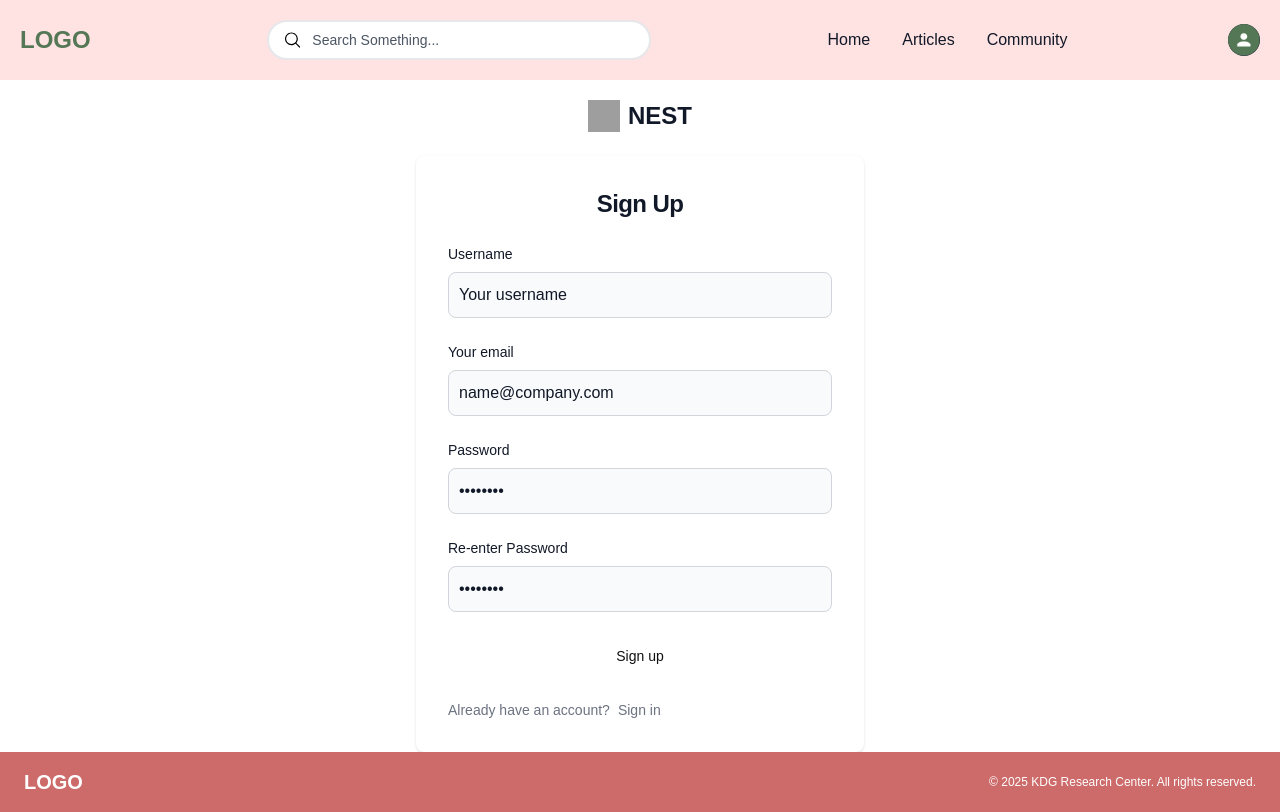
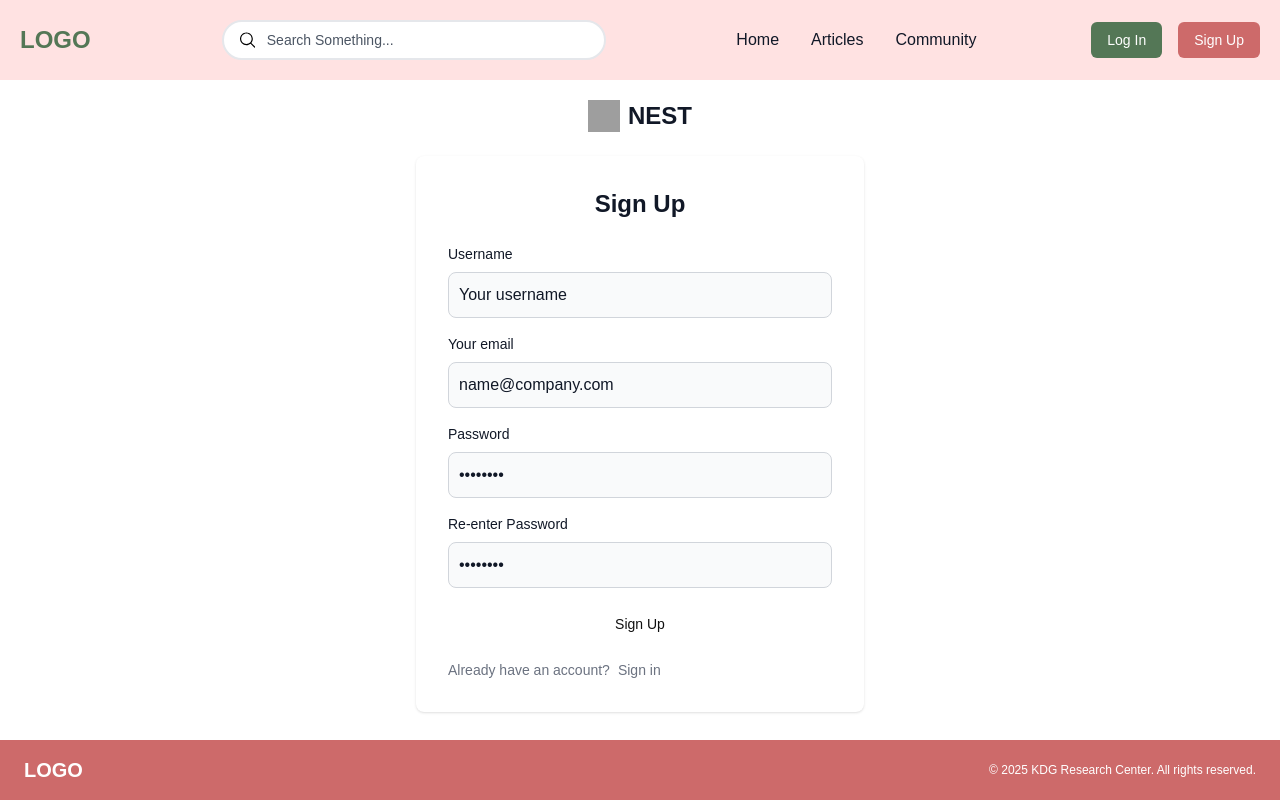
Before and after one commit to KdG-BCIT-ISSP/nest-client, a Next.js app: page /auth/signup in a window 1280 px wide. Built offline with nearby package versions, Linux system fonts and the light colour scheme; grey boxes are pictures that could not be loaded.

Commit message:
[NEST-FE-11] Connect signup api to frontend

```diff
--- /dev/null
+++ b/app/api/auth/join/route.ts
@@ -0,0 +1,23 @@
+// api/auth/register/route.ts
+import axios from "axios";
+
+export const join = async (
+  username: string,
+  email: string,
+  password: string
+) => {
+  try {
+    const response = await axios.post("/api/member/join", {
+      username,
+      email,
+      password,
+    });
+    return response.data;
+  } catch (error: unknown) {
+    if (axios.isAxiosError(error) && error.response) {
+      throw new Error(error.response.data?.message || "Sign up failed");
+    } else {
+      throw new Error("Sign up failed");
+    }
+  }
+};
--- a/app/auth/signup/page.tsx
+++ b/app/auth/signup/page.tsx
@@ -1,24 +1,64 @@
 "use client";
 
-import { useEffect, useState } from "react";
+import { useState } from "react";
 import Image from "next/image";
+import Link from "next/link";
+import { join } from "@/app/api/auth/join/route";
 
 export default function SignupPage() {
-  const [loading, setLoading] = useState(true);
+  const [formData, setFormData] = useState({
+    username: "",
+    email: "",
+    password: "",
+    repassword: "",
+  });
 
-  useEffect(() => {
-    setLoading(false);
-  }, []);
+  const [isLoading, setIsLoading] = useState(false);
+  const [error, setError] = useState<string | null>(null);
+  const [success, setSuccess] = useState<string | null>(null);
 
-  if (loading) {
-    return <div>Loading...</div>;
-  }
+  const handleChange = (e: React.ChangeEvent<HTMLInputElement>) => {
+    setFormData({ ...formData, [e.target.name]: e.target.value });
+  };
+
+  const handleSignup = async (e: React.FormEvent) => {
+    e.preventDefault();
+    setIsLoading(true);
+    setError(null);
+    setSuccess(null);
+
+    if (formData.password !== formData.repassword) {
+      setError("Passwords do not match.");
+      setIsLoading(false);
+      return;
+    }
+
+    try {
+      const response = await join(
+        formData.username,
+        formData.email,
+        formData.password
+      );
+      console.log(response);
+
+      setSuccess("Account created successfully! Redirecting...");
+      setTimeout(() => {
+        window.location.href = "/auth/login";
+      }, 2000);
+    } catch (error: unknown) {
+      if (error instanceof Error) {
+        setError(error.message || "Sign up failed. Try again.");
+      }
+    } finally {
+      setIsLoading(false);
+    }
+  };
 
   return (
     <section className="pt-5">
       <div className="flex flex-col items-center justify-center px-6 py-8 mx-auto lg:py-0">
-        <a
-          href="#"
+        <Link
+          href="/"
           className="flex items-center mb-6 text-2xl font-semibold text-gray-900 dark:text-white"
         >
           <Image
@@ -29,91 +69,98 @@ export default function SignupPage() {
             height={32}
           />
           NEST
-        </a>
+        </Link>
+
         <div className="w-full bg-white rounded-lg shadow dark:border md:mt-0 sm:max-w-md xl:p-0 dark:bg-gray-800 dark:border-gray-700">
           <div className="p-6 space-y-4 md:space-y-6 sm:p-8">
-            <h1 className="text-xl font-bold leading-tight tracking-tight text-gray-900 md:text-2xl dark:text-white text-center">
+            <h1 className="text-xl font-bold text-gray-900 md:text-2xl dark:text-white text-center">
               Sign Up
             </h1>
-            <form className="space-y-4 md:space-y-6" action="#">
+
+            {error && (
+              <p className="text-red-500 text-sm text-center">{error}</p>
+            )}
+            {success && (
+              <p className="text-green-500 text-sm text-center">{success}</p>
+            )}
+
+            <form className="space-y-4" onSubmit={handleSignup}>
               <div>
-                <label
-                  htmlFor="username"
-                  className="block mb-2 text-sm font-medium text-gray-900 dark:text-white"
-                >
+                <label className="block mb-2 text-sm font-medium text-gray-900 dark:text-white">
                   Username
                 </label>
                 <input
                   type="text"
                   name="username"
-                  id="username"
                   className="bg-gray-50 border border-gray-300 text-gray-900 rounded-lg focus:ring-primary-600 focus:border-primary-600 block w-full p-2.5 dark:bg-gray-700 dark:border-gray-600 dark:placeholder-gray-400 dark:text-white dark:focus:ring-blue-500 dark:focus:border-blue-500"
                   placeholder="Your username"
+                  value={formData.username}
+                  onChange={handleChange}
                   required
                 />
               </div>
+
               <div>
-                <label
-                  htmlFor="email"
-                  className="block mb-2 text-sm font-medium text-gray-900 dark:text-white"
-                >
+                <label className="block mb-2 text-sm font-medium text-gray-900 dark:text-white">
                   Your email
                 </label>
                 <input
                   type="email"
                   name="email"
-                  id="email"
                   className="bg-gray-50 border border-gray-300 text-gray-900 rounded-lg focus:ring-primary-600 focus:border-primary-600 block w-full p-2.5 dark:bg-gray-700 dark:border-gray-600 dark:placeholder-gray-400 dark:text-white dark:focus:ring-blue-500 dark:focus:border-blue-500"
                   placeholder="name@company.com"
+                  value={formData.email}
+                  onChange={handleChange}
                   required
                 />
               </div>
+
               <div>
-                <label
-                  htmlFor="password"
-                  className="block mb-2 text-sm font-medium text-gray-900 dark:text-white"
-                >
+                <label className="block mb-2 text-sm font-medium text-gray-900 dark:text-white">
                   Password
                 </label>
                 <input
                   type="password"
                   name="password"
-                  id="password"
+                  className="bg-gray-50 border border-gray-300 text-gray-900 rounded-lg focus:ring-primary-600 focus:border-primary-600 block w-full p-2.5 dark:bg-gray-700 dark:border-gray-600 dark:placeholder-gray-400 dark:text-white dark:focus:ring-blue-500 dark:focus:border-blue-500"
                   placeholder="••••••••"
-                  className="bg-gray-50 border border-gray-300 text-gray-900 rounded-lg focus:ring-primary-600 focus:border-primary-600 block w-full p-2.5 dark:bg-gray-700 dark:border-gray-600 dark:placeholder-gray-400 dark:text-white dark:focus:ring-blue-500 dark:focus:border-blue-500"
+                  value={formData.password}
+                  onChange={handleChange}
                   required
                 />
               </div>
+
               <div>
-                <label
-                  htmlFor="repassword"
-                  className="block mb-2 text-sm font-medium text-gray-900 dark:text-white"
-                >
+                <label className="block mb-2 text-sm font-medium text-gray-900 dark:text-white">
                   Re-enter Password
                 </label>
                 <input
                   type="password"
                   name="repassword"
-                  id="repassword"
+                  className="bg-gray-50 border border-gray-300 text-gray-900 rounded-lg focus:ring-primary-600 focus:border-primary-600 block w-full p-2.5 dark:bg-gray-700 dark:border-gray-600 dark:placeholder-gray-400 dark:text-white dark:focus:ring-blue-500 dark:focus:border-blue-500"
                   placeholder="••••••••"
-                  className="bg-gray-50 border border-gray-300 text-gray-900 rounded-lg focus:ring-primary-600 focus:border-primary-600 block w-full p-2.5 dark:bg-gray-700 dark:border-gray-600 dark:placeholder-gray-400 dark:text-white dark:focus:ring-blue-500 dark:focus:border-blue-500"
+                  value={formData.repassword}
+                  onChange={handleChange}
                   required
                 />
               </div>
+
               <button
                 type="submit"
-                className="w-full text-black bg-primary-600 hover:bg-primary-700 focus:ring-4 focus:outline-none focus:ring-primary-300 font-medium rounded-lg text-sm px-5 py-2.5 text-center dark:bg-primary-600 dark:hover:bg-primary-700 dark:focus:ring-primary-800"
+                className="w-full text-black bg-primary-600 hover:bg-primary-700 focus:ring-4 focus:outline-none focus:ring-primary-300 font-medium rounded-lg text-sm px-5 py-2.5 text-center dark:bg-primary-600 dark:hover:bg-primary-700 dark:focus:ring-primary-800 disabled:opacity-50"
+                disabled={isLoading}
               >
-                Sign up
+                {isLoading ? "Signing up..." : "Sign Up"}
               </button>
+
               <p className="text-sm font-light text-gray-500 dark:text-gray-400">
                 Already have an account?
-                <a
-                  href="login"
+                <Link
+                  href="/auth/login"
                   className="ml-2 font-medium text-primary-600 hover:underline dark:text-primary-500"
                 >
                   Sign in
-                </a>
+                </Link>
               </p>
             </form>
           </div>
--- a/components/Navbar.tsx
+++ b/components/Navbar.tsx
@@ -2,7 +2,8 @@ import MenuIcon from "@/public/svg/Menu";
 import SearchBar from "./SearchBar";
 import Image from "next/image";
 import Link from "next/link";
-import { useState } from "react";
+import { useState, useEffect } from "react";
+import { useCookies } from "react-cookie";
 
 const NAV_LINKS = [
   { href: "/", label: "Home" },
@@ -14,11 +15,17 @@ const USER_DROPDOWN_LINKS = [
   { href: "/profile", label: "Profile" },
   { href: "/profile/saved-posts", label: "Saved Posts" },
   { href: "/profile/notifications", label: "Notification" },
-  { href: "#", label: "Sign out", className: "text-red-600" },
+  { href: "/auth/logout", label: "Sign out", className: "text-red-600" },
 ];
 
 export default function Navbar() {
   const [isUserDropdownOpen, setIsUserDropdownOpen] = useState(false);
+  const [cookies] = useCookies(["token"]); // change to use state later
+  const [isAuthenticated, setIsAuthenticated] = useState(false);
+
+  useEffect(() => {
+    setIsAuthenticated(!!cookies.token); // user is logged in if token exists
+  }, [cookies]);
 
   const toggleUserDropdown = () => {
     setIsUserDropdownOpen((prev) => !prev);
@@ -50,12 +57,12 @@ export default function Navbar() {
         </div>
 
         <div className="flex items-center space-x-3">
+          {isAuthenticated ? (
             <div className="relative">
               <button
                 onClick={toggleUserDropdown}
                 type="button"
                 className="flex text-sm bg-gray-800 rounded-full focus:ring-4 focus:ring-gray-300 dark:focus:ring-gray-600"
-              id="user-menu-button"
               >
                 <span className="sr-only">Open user menu</span>
                 <Image
@@ -69,10 +76,7 @@ export default function Navbar() {
               </button>
 
               {isUserDropdownOpen && (
-              <div
-                className="z-50 absolute right-0 mt-2 w-48 bg-white border border-gray-200 divide-y divide-gray-100 rounded-md shadow-lg dark:bg-gray-700 dark:border-gray-600 dark:divide-gray-600"
-                id="user-dropdown"
-              >
+                <div className="z-50 absolute right-0 mt-2 w-48 bg-white border border-gray-200 divide-y divide-gray-100 rounded-md shadow-lg dark:bg-gray-700 dark:border-gray-600 dark:divide-gray-600">
                   <div className="px-4 py-3">
                     <span className="block text-sm text-gray-900 dark:text-white">
                       Bonnie Green
@@ -81,7 +85,7 @@ export default function Navbar() {
                       name@flowbite.com
                     </span>
                   </div>
-                <ul className="py-2" aria-labelledby="user-menu-button">
+                  <ul className="py-2">
                     {USER_DROPDOWN_LINKS.map((link) => (
                       <li key={link.href}>
                         <Link
@@ -98,6 +102,23 @@ export default function Navbar() {
                 </div>
               )}
             </div>
+          ) : (
+            // not logged in
+            <div className="flex items-center space-x-4">
+              <Link
+                href="/auth/login"
+                className="px-4 py-2 text-sm font-medium text-white bg-secondary rounded-md"
+              >
+                Log In
+              </Link>
+              <Link
+                href="/auth/signup"
+                className="px-4 py-2 text-sm font-medium text-white bg-tertiary rounded-md "
+              >
+                Sign Up
+              </Link>
+            </div>
+          )}
 
           <button
             data-collapse-toggle="navbar-user"
--- a/package.json
+++ b/package.json
@@ -11,9 +11,11 @@
     "format": "prettier --write ."
   },
   "dependencies": {
+    "axios": "^1.7.9",
     "flowbite": "^3.0.0",
     "next": "15.1.6",
     "react": "^19.0.0",
+    "react-cookie": "^7.2.2",
     "react-dom": "^19.0.0"
   },
   "devDependencies": {
```
Also changed, not shown: middleware.ts (+12 -3 lines), app/api/auth/login/route.ts (added), 1 other file (tests, documents, lock files or other folders). Lines whose indentation alone changed are shown as unchanged.
